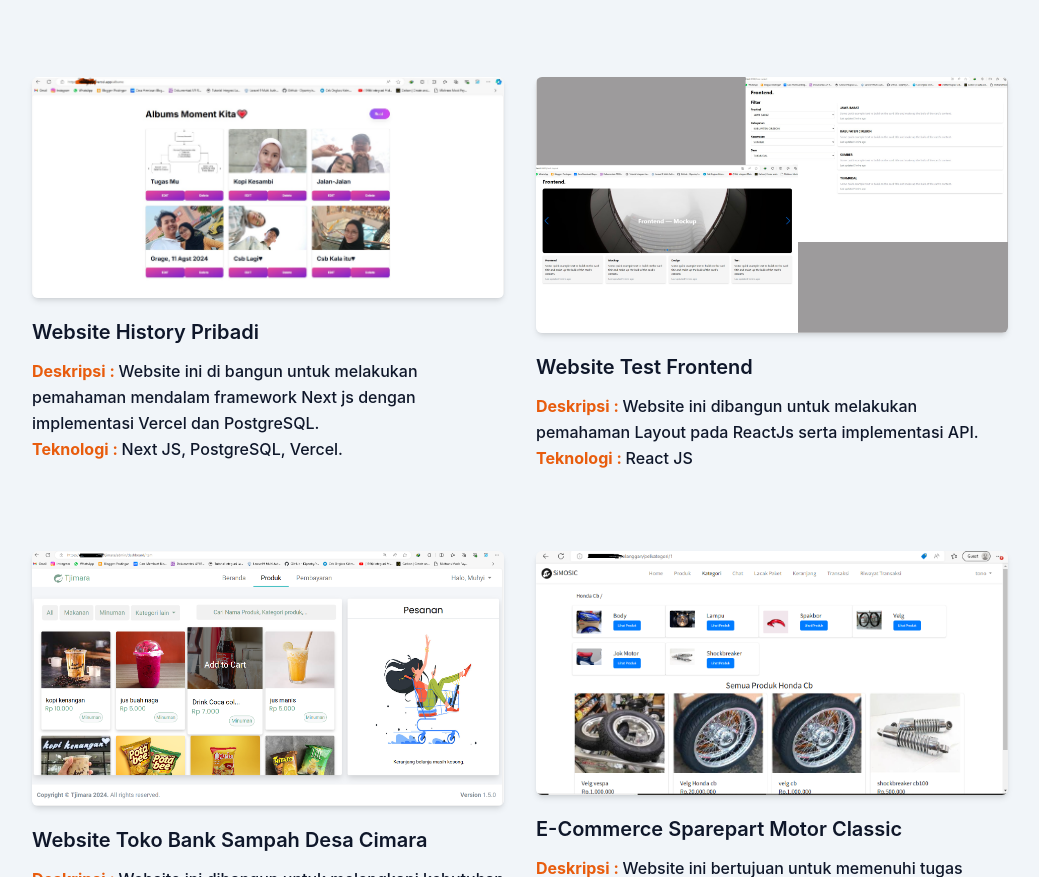
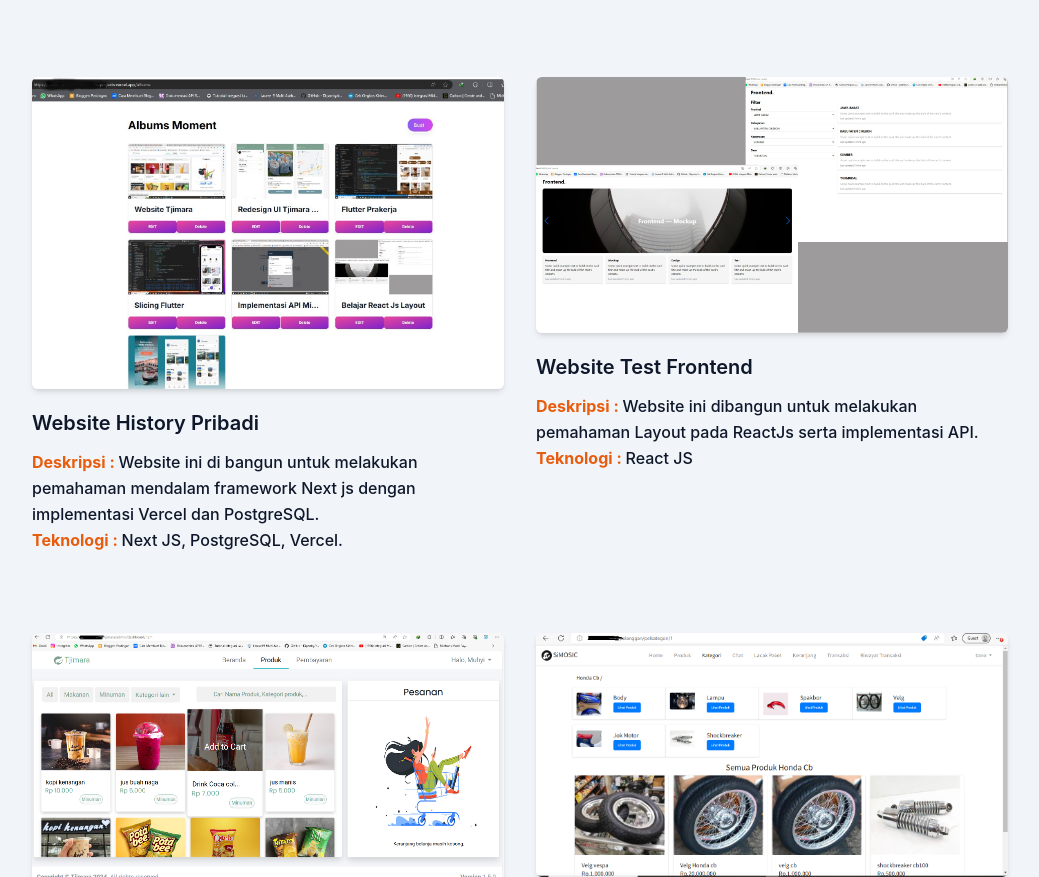
Before and after one commit to ahmadmuhyiii/portfolio-it, a website: page index.html in a window 1280 px wide. Shown: the part 1527-2404 px from the top of the page, without its empty margins (120-1159 px from the left). Drawn offline with Linux system fonts and the light colour scheme.

Commit message:
pembaruan Foto portfolio

```diff
--- a/index.html
+++ b/index.html
@@ -213,7 +213,7 @@
         <div class="flex w-full flex-wrap justify-center px-4 xl:mx-auto xl:w-10/12">
           <div class="mb-12 p-4 md:w-1/2">
             <div class="overflow-hidden rounded-md shadow-md">
-              <img src="dist/img/portfolio/Foto project.jpg" alt="Next Js" width="w-full" />
+              <img src="dist/img/portfolio/vercel2.jpg" alt="Next Js" width="w-full" />
             </div>
             <h3 class="mt-5 mb-3 text-xl font-semibold text-dark dark:text-white">Website History Pribadi</h3>
             <p class="font-bold leading-relaxed text-primary">Deskripsi : <span class="font-medium text-dark dark:text-white">Website ini di bangun untuk melakukan pemahaman mendalam
```
Also changed, not shown: dist/img/portfolio/vercel2.jpg (added).
